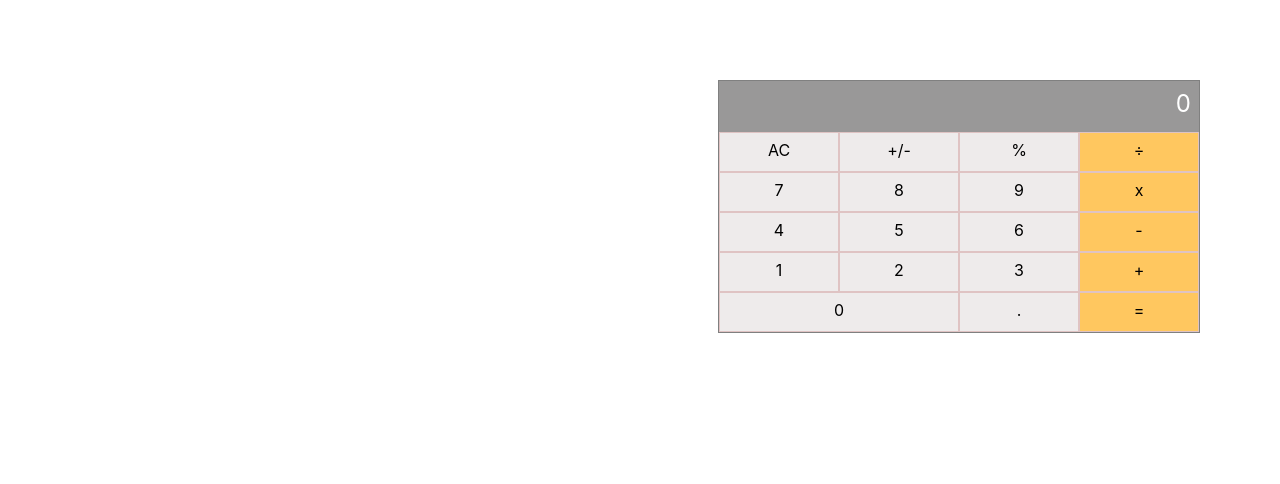
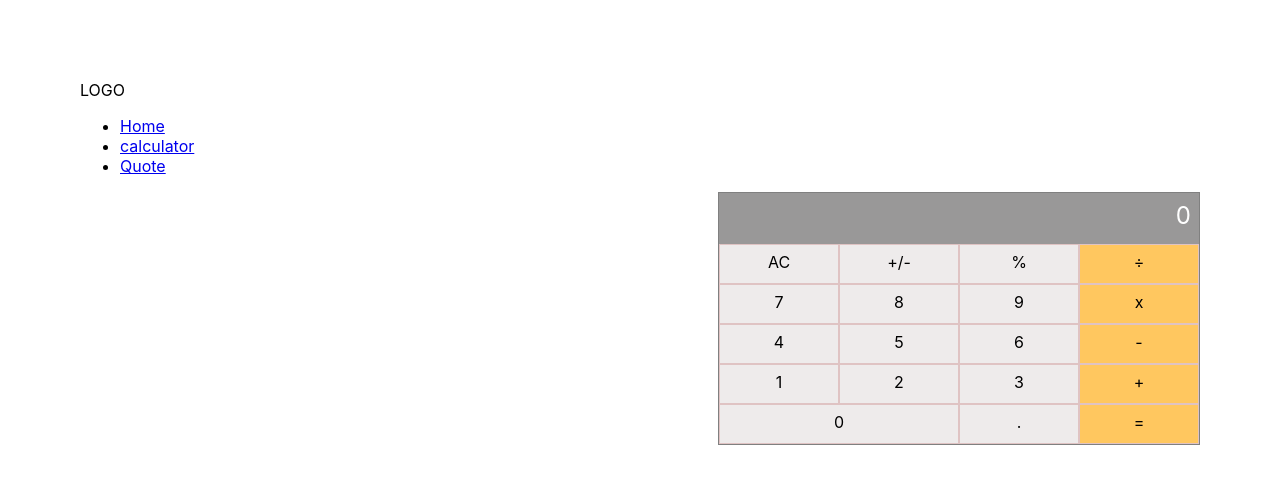
Before and after one commit to blakbox23/math-magicians, a React (Create React App) app: page / in a window 1280 px wide. Shown: the top 484 px of the page. Built offline with nearby package versions, Linux system fonts and the light colour scheme.

Commit message:
add navbar

```diff
--- a/package.json
+++ b/package.json
@@ -9,6 +9,7 @@
     "big.js": "^6.1.1",
     "react": "^17.0.2",
     "react-dom": "^17.0.2",
+    "react-router-dom": "^5.3.0",
     "react-scripts": "4.0.3",
     "web-vitals": "^1.0.1"
   },
--- a/src/App.js
+++ b/src/App.js
@@ -1,5 +1,6 @@
 import React, { Component } from 'react';
 import Calculator from './components/Calculator';
+import Nav from './components/Nav';
 
 class App extends Component {
   constructor(props) {
@@ -9,7 +10,10 @@
 
   render() {
     return (
-      <Calculator />
+      <>
+        <Nav />
+        <Calculator />
+      </>
     );
   }
 }
--- /dev/null
+++ b/src/components/Nav.js
@@ -0,0 +1,37 @@
+import React from 'react';
+import { NavLink } from 'react-router-dom';
+
+function Nav() {
+  const links = [
+    {
+      id: 1,
+      path: '/',
+      text: 'Home',
+    },
+    {
+      id: 2,
+      path: '/calc',
+      text: 'calculator',
+    },
+    {
+      id: 3,
+      path: '/quote',
+      text: 'Quote',
+    },
+  ];
+
+  return (
+    <div className="navBar">
+      <div>LOGO</div>
+      <ul>
+        {links.map((link) => (
+          <li key={link.id}>
+            <NavLink to={link.path} activeClassName="active-link" exact>{link.text}</NavLink>
+          </li>
+        ))}
+      </ul>
+    </div>
+  );
+}
+
+export default Nav;
--- a/src/index.js
+++ b/src/index.js
@@ -1,12 +1,15 @@
 import React from 'react';
 import ReactDOM from 'react-dom';
+import { BrowserRouter as Router } from 'react-router-dom';
 import './index.css';
 import App from './App';
 import reportWebVitals from './reportWebVitals';
 
 ReactDOM.render(
   <React.StrictMode>
-    <App />
+    <Router>
+      <App />
+    </Router>
   </React.StrictMode>,
   document.getElementById('root'),
 );
```
Also changed, not shown: src/pages/Calc.js (added), src/pages/Home.js (added), src/pages/Quote.js (added), 1 other file (tests, documents, lock files or other folders).
